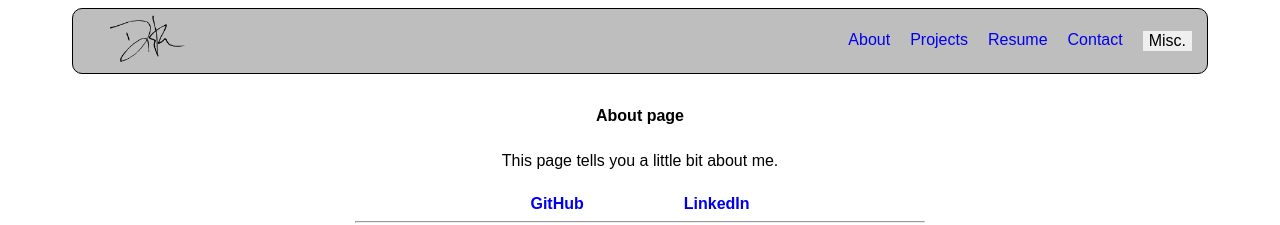
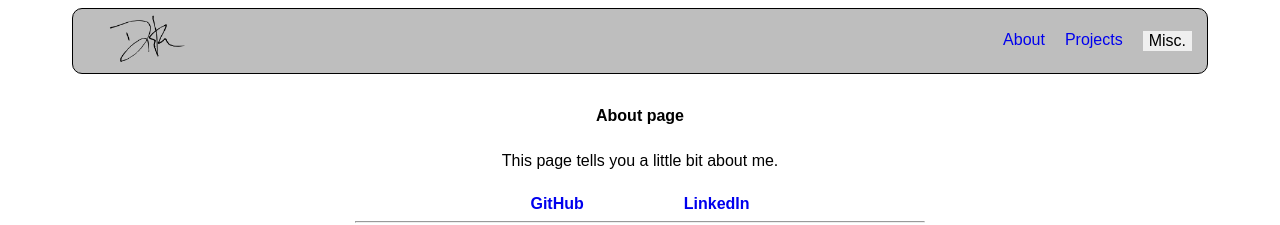
Before and after one commit to DouglasKrouth/DouglasKrouth.github.io, a Jekyll site: the page built from about.md, in a window 1280 px wide. Shown: the top 225 px of the page. Built offline with Jekyll 4.4.1, drawn with Linux system fonts in a browser that asks for light colours.

Commit message:
reduced nav links

```diff
--- a/_data/navigation.yml
+++ b/_data/navigation.yml
@@ -2,7 +2,3 @@
   link: /about
 - name: Projects
   link: /projects
-- name: Resume
-  link: /resume
-- name: Contact
-  link: /contact
```
